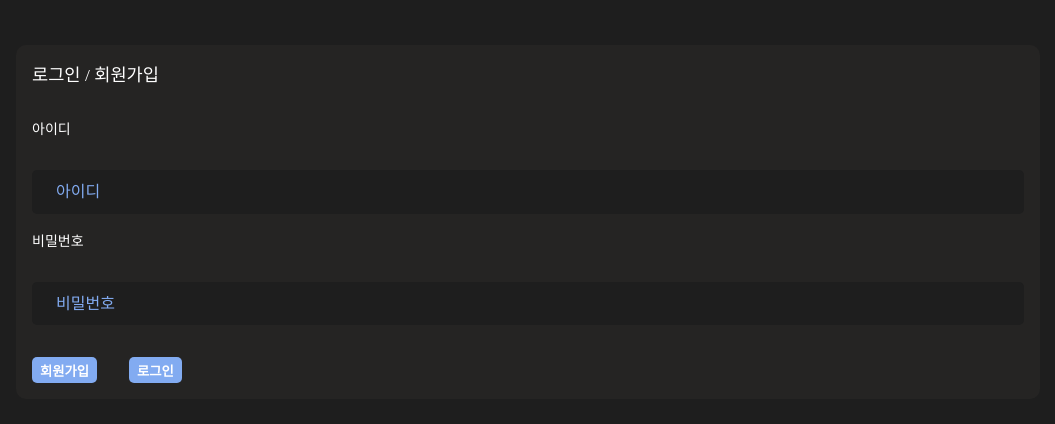
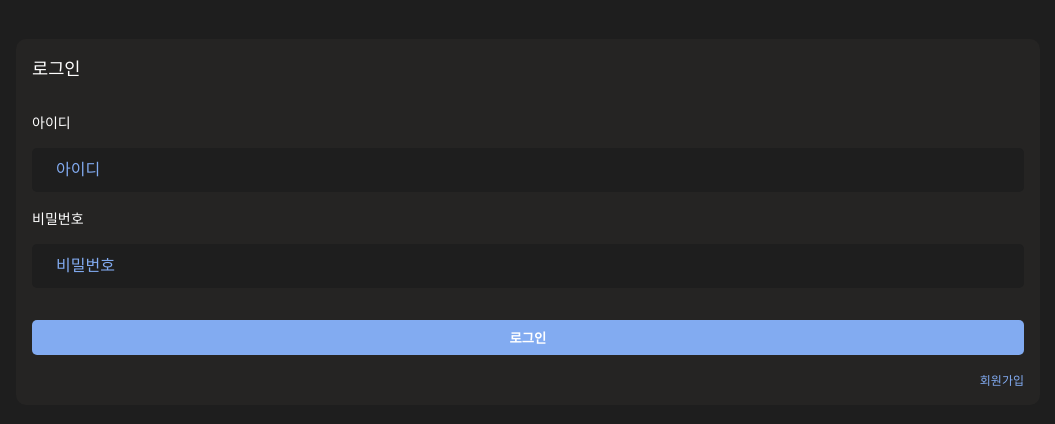
Before and after one commit to crowwan/to-do-list, a React (Create React App) app: page / in a window 1280 px wide. Shown: the part 178-602 px from the top of the page, without its empty margins (112-1167 px from the left). Built offline with nearby package versions, Linux system fonts and the light colour scheme.

Commit message:
feat: 회원가입 기능 확인

```diff
--- a/src/components/LogInForm.jsx
+++ b/src/components/LogInForm.jsx
@@ -1,7 +1,11 @@
-import React from "react";
+import React, { useRef, useState } from "react";
 import styled from "styled-components";
 import StyledMainTitle from "../styled/StyledMainTitle";
 import StyledInput from "../styled/StyledInput";
+import StyledSubmitBtn from "../styled/StyledSubmitBtn";
+import { useDispatch } from "react-redux";
+import { setIsLogin } from "../features/loginSlice";
+import { useNavigate } from "react-router-dom";
 const StyledContainer = styled.div`
   background-color: #252423;
   border-radius: 10px;
@@ -12,38 +16,60 @@ const StyledContainer = styled.div`
 const StyledSubTitle = styled(StyledMainTitle)`
   font-size: 14px;
   font-weight: 400;
+  margin-bottom: 1rem;
 `;
 const StyledLogInInput = styled(StyledInput)`
   background-color: #1e1e1e;
   border: none;
   margin-bottom: 1rem;
 `;
-const StyledSubmitBtn = styled.button`
-  background-color: #82abf1;
-  color: #fff;
-  border: none;
-  padding: 0.2rem 0.5rem;
-  border-radius: 5px;
-  font-weight: bold;
-`;
-const StyledBtnContainer = styled.div`
+
+const StyledSignupContainer = styled.div`
   display: flex;
   width: 100%;
   gap: 2rem;
+  font-size: 12px;
+  flex-direction: row-reverse;
   margin-top: 1rem;
+  & span {
+    color: #82abf1;
+    text-decoration: none;
+  }
 `;
 function LogInForm() {
+  const [isSignup, setIsSignup] = useState(false);
+  const dispatch = useDispatch();
+  const navigation = useNavigate();
+  const idRef = useRef();
+  const pwRef = useRef();
+
+  const onSignupClick = () => {
+    setIsSignup(true);
+  };
+
+  const onLoginClick = () => {
+    console.log(idRef.current.value, pwRef.current.value);
+    dispatch(setIsLogin(true));
+    navigation("/today");
+  };
+
   return (
     <StyledContainer>
-      <StyledMainTitle>로그인 / 회원가입</StyledMainTitle>
+      <StyledMainTitle>{isSignup ? "회원가입" : "로그인"}</StyledMainTitle>
       <StyledSubTitle>아이디</StyledSubTitle>
-      <StyledLogInInput type="text" placeholder={"아이디"} />
+      <StyledLogInInput type="text" placeholder={"아이디"} ref={idRef} />
       <StyledSubTitle>비밀번호</StyledSubTitle>
-      <StyledLogInInput type="password" placeholder={"비밀번호"} />
-      <StyledBtnContainer>
-        <StyledSubmitBtn>회원가입</StyledSubmitBtn>
-        <StyledSubmitBtn>로그인</StyledSubmitBtn>
-      </StyledBtnContainer>
+      <StyledLogInInput type="password" placeholder={"비밀번호"} ref={pwRef} />
+      {!isSignup ? (
+        <>
+          <StyledSubmitBtn onClick={onLoginClick}>로그인</StyledSubmitBtn>
+          <StyledSignupContainer>
+            <span onClick={onSignupClick}>회원가입</span>
+          </StyledSignupContainer>
+        </>
+      ) : (
+        <StyledSubmitBtn onClick={onLoginClick}>회원가입</StyledSubmitBtn>
+      )}
     </StyledContainer>
   );
 }
```
